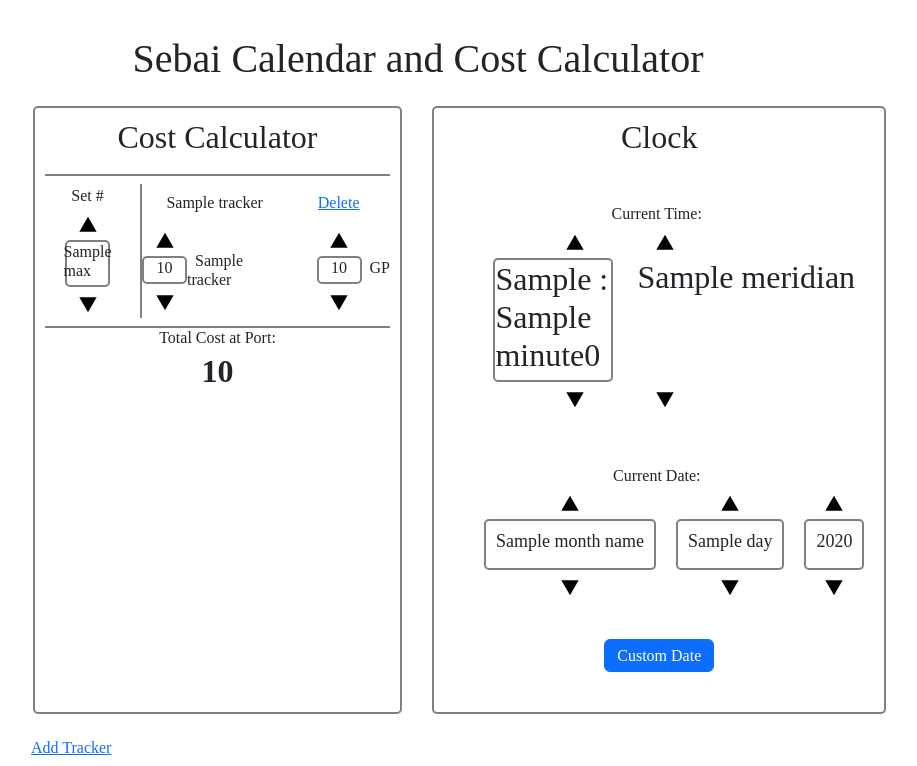
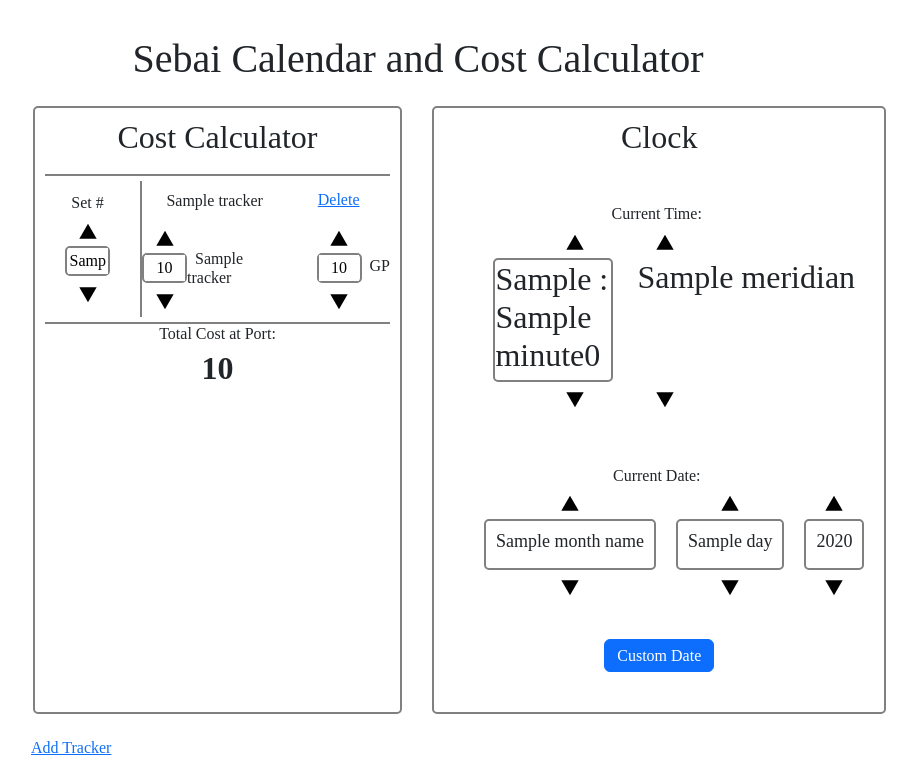
Before and after one commit to JakeKrummenacher/dnd_clock, a Flask app: template flask_app/templates/world_info.html in a window 1280 px wide. Shown: the top 766 px of the page, without its empty margins (222-1139 px from the left). Run offline with Flask 2, Linux system fonts and the light colour scheme; the template is opened without the code that fills it: most values are stand-ins (such as "Sample title", 1, 10 or a date in 2020); some web fonts are replaced.

Commit message:
Add files via upload

```diff
--- a/flask_app/templates/world_info.html
+++ b/flask_app/templates/world_info.html
@@ -131,6 +131,16 @@
         .date-boxes{
             margin-left:10px; margin-right:10px;
         }
+        .input-unit {
+            display:flex;
+            align-items: center;
+            justify-content: center;
+            max-width:40px;
+            width: max-content;
+            font-family:cinzel decorative bold;
+            border: none;
+            text-align: center;
+        }
 
     </style>
 </head>
@@ -153,7 +163,10 @@
                             </button>
                         </form>
                         <div class="box">
-                            <h3>{{trackers[i]['max']}}</h3>
+                            <form action="/custom_max" method="post" class="input-unit">
+                                <input type="hidden" value="{{trackers[i]['id']}}" name="tracker_id">
+                                <input type="text" value="{{trackers[i]['max']}}" name="max" class="input-unit">
+                            </form>
                         </div>
                         <form action="/remove_max" method="post">
                             <input type="hidden" name="tracker_id" value="{{trackers[i]['id']}}">
@@ -184,7 +197,10 @@
                                 </button>
                             </form>
                             <div class="box">
-                                <h3>{{trackers[i]['unit_amount']}}</h3>
+                                <form action="/custom_unit" method="post" class="input-unit">
+                                    <input type="hidden" value="{{trackers[i]['id']}}" name="tracker_id">
+                                    <input type="text" value="{{trackers[i]['unit_amount']}}" name="unit_amount" class="input-unit">
+                                </form>
                             </div>
                             <form action="/remove_unit" method="post">
                                 <input type="hidden" name="tracker_id" value="{{trackers[i]['id']}}">
@@ -206,7 +222,10 @@
                                 </button>
                             </form>
                             <div class="box">
-                                <h3>{{trackers[i]['cost']}}</h3>
+                                <form action="/custom_cost" method="post" class="input-unit">
+                                    <input type="hidden" value="{{trackers[i]['id']}}" name="tracker_id">
+                                    <input type="text" value="{{trackers[i]['cost']}}" name="cost" class="input-unit">
+                                </form>
                             </div>
                             <form action="/remove_cost" method="post">
                                 <input type="hidden" name="tracker_id" value="{{trackers[i]['id']}}">
```
Also changed, not shown: flask_app/controllers/cost_trackers.py (+28 -0 lines), README.md, 2 other files.
